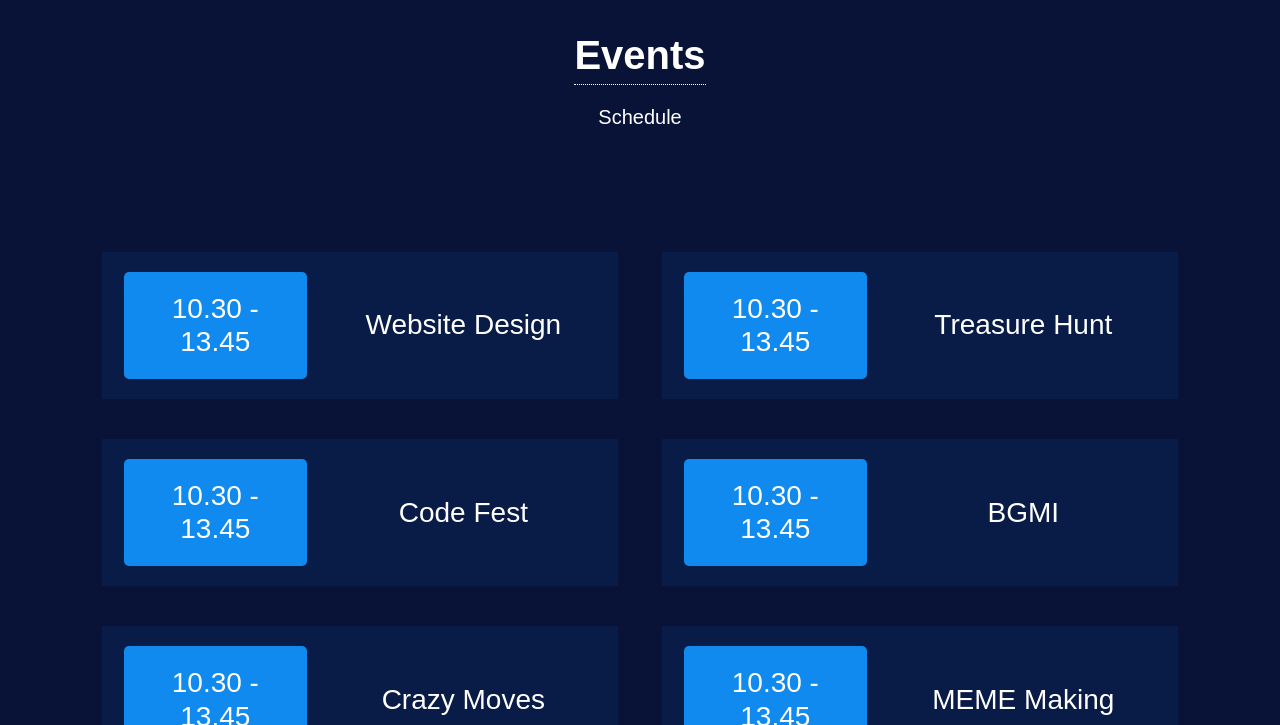
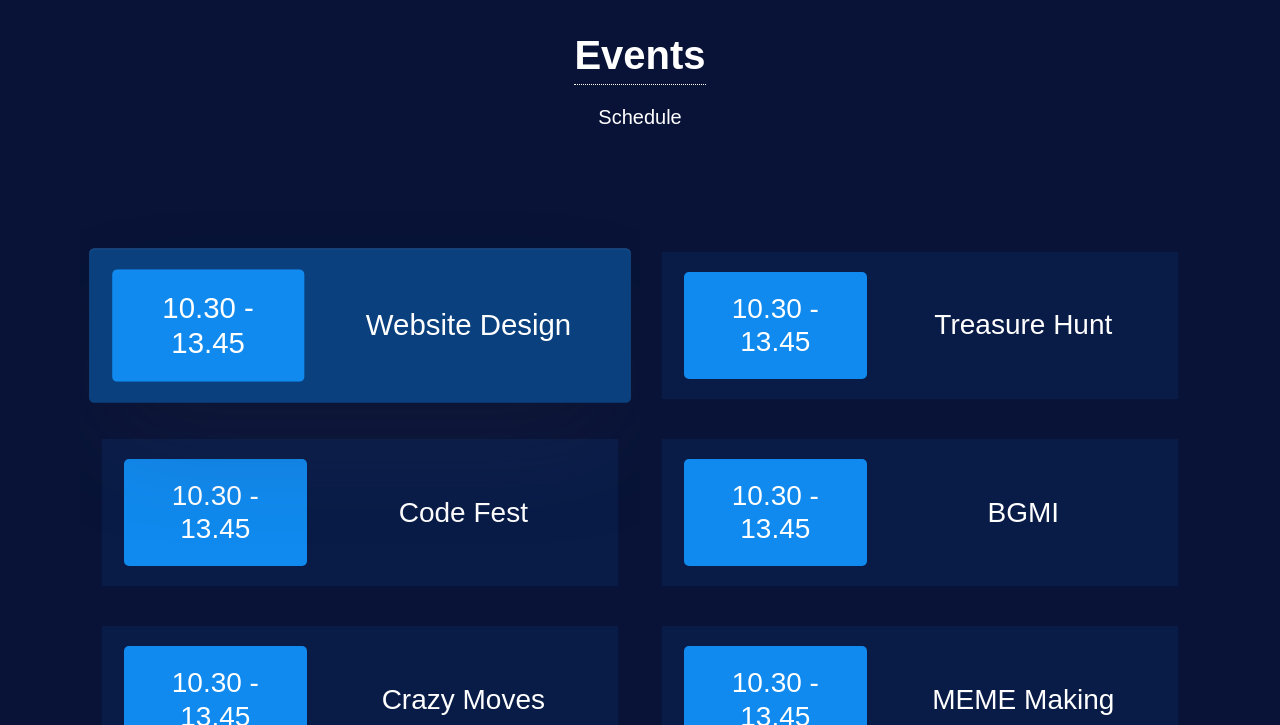
Before and after one commit to ankitdmeshram/ascend-tech-fest, a plain HTML site: page index.html in a window 1280 px wide. In both pictures the pointer is over the element 360 px from the left and 1264 px from the top of the page. Shown: the part 939-1664 px from the top of the page. Drawn offline with nearby package versions, Linux system fonts and the light colour scheme; a script that the page names is missing.

Commit message:
minor changes + hover effects on event list

```diff
--- a/css/style.css
+++ b/css/style.css
@@ -85,6 +85,15 @@
   padding: 20px 10px;
   text-align: center;
   margin: 40px 10px;
+}
+.gs-event-list .gs-list:hover {
+  transform: scale(1.05);
+  transition: 0.5s;
+  background: #108aee62;
+  box-shadow: rgba(255, 255, 255, 0.1) 0px 1px 1px 0px inset,
+    rgba(50, 50, 93, 0.25) 0px 50px 100px -20px,
+    rgba(0, 0, 0, 0.3) 0px 30px 60px -30px;
+  border-radius: 5px;
 }
 .gs-event-list .gs-list .gs-bx {
   background: #108aee;
--- a/index.html
+++ b/index.html
@@ -22,6 +22,26 @@
 
         gtag('config', 'G-D8BP37CY05');
     </script>
+
+    <meta http-equiv="X-UA-Compatible" content="IE=edge">
+    <meta name="description" content="" />
+    <meta name="robots" content="index,follow" />
+    <link rel="canonical" href="https://www.ascendkkw.com/" />
+    <meta property="og:locale" content="en_US">
+    <meta property="og:type" content="website">
+    <meta property="og:title" content="Ascend">
+    <meta property="og:description" content="">
+    <meta property="og:url" content="https://www.ascendkkw.com/">
+    <meta property="og:site_name" content="Ascend">
+
+    <meta property="og:image:alt" content="Ascend">
+    <meta property="og:image:type" content="image/png">
+
+    <meta name="twitter:title" content="Ascend">
+    <meta name="twitter:description" content="">
+
+    <meta name="keywords" content="Ascend, Ascend 2023">
+    <meta name="author" content="Ascend KKW">
 
 </head>
 
@@ -191,7 +211,8 @@
                 </div>
                 <div class="col-lg-3">
                     <div class="text-center ">
-                        <img loading="lazy" src="img/coordinator/1.png" class="img-fluid rounded" width="95%" height="100%" alt="">
+                        <img loading="lazy" src="img/coordinator/1.png" class="img-fluid rounded" width="95%"
+                            height="100%" alt="">
                         <div class="content-box">
                             <h4>Mariyam Maniyar</h4>
                             <h5>+91 123 456 7890</h5>
@@ -200,7 +221,8 @@
                 </div>
                 <div class="col-lg-3">
                     <div class="text-center ">
-                        <img loading="lazy" src="img/coordinator/1.png" class="img-fluid rounded" width="95%" height="100%" alt="">
+                        <img loading="lazy" src="img/coordinator/1.png" class="img-fluid rounded" width="95%"
+                            height="100%" alt="">
                         <div class="content-box">
                             <h4>Mariyam Maniyar</h4>
                             <h5>+91 123 456 7890</h5>
@@ -209,7 +231,8 @@
                 </div>
                 <div class="col-lg-3">
                     <div class="text-center ">
-                        <img loading="lazy" src="img/coordinator/1.png" class="img-fluid rounded" width="95%" height="100%" alt="">
+                        <img loading="lazy" src="img/coordinator/1.png" class="img-fluid rounded" width="95%"
+                            height="100%" alt="">
                         <div class="content-box">
                             <h4>Mariyam Maniyar</h4>
                             <h5>+91 123 456 7890</h5>
@@ -218,7 +241,8 @@
                 </div>
                 <div class="col-lg-3">
                     <div class="text-center ">
-                        <img loading="lazy" src="img/coordinator/1.png" class="img-fluid rounded" width="95%" height="100%" alt="">
+                        <img loading="lazy" src="img/coordinator/1.png" class="img-fluid rounded" width="95%"
+                            height="100%" alt="">
                         <div class="content-box">
                             <h4>Mariyam Maniyar</h4>
                             <h5>+91 123 456 7890</h5>
@@ -227,7 +251,8 @@
                 </div>
                 <div class="col-lg-3">
                     <div class="text-center ">
-                        <img loading="lazy" src="img/coordinator/1.png" class="img-fluid rounded" width="95%" height="100%" alt="">
+                        <img loading="lazy" src="img/coordinator/1.png" class="img-fluid rounded" width="95%"
+                            height="100%" alt="">
                         <div class="content-box">
                             <h4>Mariyam Maniyar</h4>
                             <h5>+91 123 456 7890</h5>
@@ -236,7 +261,8 @@
                 </div>
                 <div class="col-lg-3">
                     <div class="text-center ">
-                        <img loading="lazy" src="img/coordinator/1.png" class="img-fluid rounded" width="95%" height="100%" alt="">
+                        <img loading="lazy" src="img/coordinator/1.png" class="img-fluid rounded" width="95%"
+                            height="100%" alt="">
                         <div class="content-box">
                             <h4>Mariyam Maniyar</h4>
                             <h5>+91 123 456 7890</h5>
@@ -245,7 +271,8 @@
                 </div>
                 <div class="col-lg-3">
                     <div class="text-center ">
-                        <img loading="lazy" src="img/coordinator/1.png" class="img-fluid rounded" width="95%" height="100%" alt="">
+                        <img loading="lazy" src="img/coordinator/1.png" class="img-fluid rounded" width="95%"
+                            height="100%" alt="">
                         <div class="content-box">
                             <h4>Mariyam Maniyar</h4>
                             <h5>+91 123 456 7890</h5>
@@ -254,7 +281,8 @@
                 </div>
                 <div class="col-lg-3">
                     <div class="text-center ">
-                        <img loading="lazy" src="img/coordinator/1.png" class="img-fluid rounded" width="95%" height="100%" alt="">
+                        <img loading="lazy" src="img/coordinator/1.png" class="img-fluid rounded" width="95%"
+                            height="100%" alt="">
                         <div class="content-box">
                             <h4>Mariyam Maniyar</h4>
                             <h5>+91 123 456 7890</h5>
@@ -269,7 +297,8 @@
                 </div>
                 <div class="col-lg-3">
                     <div class="text-center ">
-                        <img loading="lazy" src="img/coordinator/1.png" class="img-fluid rounded" width="95%" height="100%" alt="">
+                        <img loading="lazy" src="img/coordinator/1.png" class="img-fluid rounded" width="95%"
+                            height="100%" alt="">
                         <div class="content-box">
                             <h4>Ankit Meshram</h4>
                             <h5>+91 98672455441</h5>
@@ -279,7 +308,8 @@
                 </div>
                 <div class="col-lg-3">
                     <div class="text-center ">
-                        <img loading="lazy" src="img/coordinator/1.png" class="img-fluid rounded" width="95%" height="100%" alt="">
+                        <img loading="lazy" src="img/coordinator/1.png" class="img-fluid rounded" width="95%"
+                            height="100%" alt="">
                         <div class="content-box">
                             <h4>Rohit Patil</h4>
                             <h5>+91 123 456 7890</h5>
@@ -289,7 +319,8 @@
                 </div>
                 <div class="col-lg-3">
                     <div class="text-center ">
-                        <img loading="lazy" src="img/coordinator/1.png" class="img-fluid rounded" width="95%" height="100%" alt="">
+                        <img loading="lazy" src="img/coordinator/1.png" class="img-fluid rounded" width="95%"
+                            height="100%" alt="">
                         <div class="content-box">
                             <h4>Sanjana Mali</h4>
                             <h5>+91 123 456 7890</h5>
@@ -299,7 +330,8 @@
                 </div>
                 <div class="col-lg-3">
                     <div class="text-center ">
-                        <img loading="lazy" src="img/coordinator/1.png" class="img-fluid rounded" width="95%" height="100%" alt="">
+                        <img loading="lazy" src="img/coordinator/1.png" class="img-fluid rounded" width="95%"
+                            height="100%" alt="">
                         <div class="content-box">
                             <h4>Dishaben Gohil</h4>
                             <h5>+91 123 456 7890</h5>
@@ -309,7 +341,8 @@
                 </div>
                 <div class="col-lg-3">
                     <div class="text-center ">
-                        <img loading="lazy" src="img/coordinator/1.png" class="img-fluid rounded" width="95%" height="100%" alt="">
+                        <img loading="lazy" src="img/coordinator/1.png" class="img-fluid rounded" width="95%"
+                            height="100%" alt="">
                         <div class="content-box">
                             <h4>Dhruv Gawai</h4>
                             <h5>+91 123 456 7890</h5>
@@ -319,7 +352,8 @@
                 </div>
                 <div class="col-lg-3">
                     <div class="text-center ">
-                        <img loading="lazy" src="img/coordinator/1.png" class="img-fluid rounded" width="95%" height="100%" alt="">
+                        <img loading="lazy" src="img/coordinator/1.png" class="img-fluid rounded" width="95%"
+                            height="100%" alt="">
                         <div class="content-box">
                             <h4>Sahil Bhadane</h4>
                             <h5>+91 123 456 7890</h5>
```
